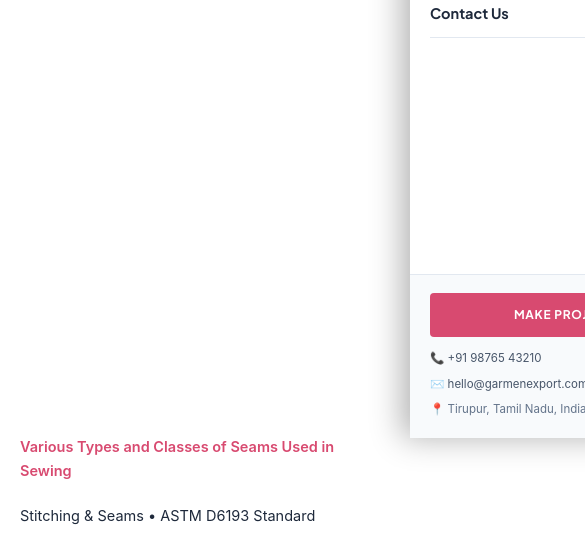
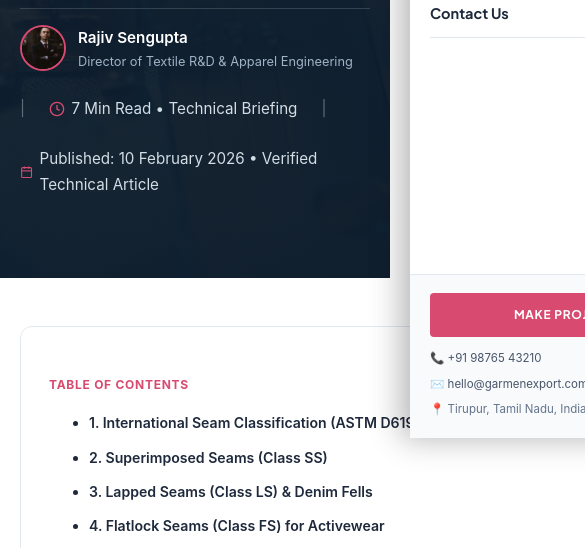
Before and after one commit to Saranya-vijaykumar/Garments_export-house., a plain HTML site: page blog-details.html in a window 390 px wide. Shown: the part 406-954 px from the top of the page, 585 px wide, since content can reach past the window. Drawn offline with Linux system fonts and the light colour scheme.

Commit message:
fix: resolve blank blog-details redirect pages and unconstrained SVG breadcrumb blowout
- blog-details.html: Replace broken photographic-hero div-bg with proper
  <img id='blogHeroBannerImg'> using page-hero-img class so hero banner
  renders correctly on all 9 redirected blog post URLs
- blog-details.html: Switch article layout to responsive .blog-detail-grid
  (280px sidebar + 1fr content on desktop, single column on mobile)
- blog-details.html: Fix breadcrumb SVGs with explicit width=14 height=14
- product-details.html: Fix breadcrumb SVGs with explicit width=14 height=14
- assets/css/style.css: Add .breadcrumbs svg constrained 14x14 sizing rules
- assets/css/style.css: Add full .photographic-hero, .photographic-hero-bg,
  .photographic-hero-overlay, .photographic-hero-content rules
- assets/css/style.css: Add .blog-detail-grid responsive layout rule
- assets/js/blog-data.js: Also update hero banner <img> src via
  #blogHeroBannerImg so each article shows its own cover image
- assets/js/theme.js: Safe-wrap matchMedia addEventListener with
  try/catch and addListener fallback for legacy browser compatibility

```diff
--- a/assets/css/style.css
+++ b/assets/css/style.css
@@ -2462,24 +2462,97 @@ textarea.form-control {
   text-shadow: 0 3px 15px rgba(0, 0, 0, 0.75);
 }
 
+.breadcrumbs,
 .page-hero-breadcrumbs {
-  display: flex;
-  align-items: center;
-  gap: 8px;
-  font-size: 13.5px;
+  display: flex !important;
+  align-items: center !important;
+  flex-wrap: wrap !important;
+  gap: 8px !important;
+  font-size: 13.5px !important;
   color: rgba(255, 255, 255, 0.85);
   font-weight: 500;
 }
 
+.breadcrumbs a,
 .page-hero-breadcrumbs a {
   color: #FFFFFF;
   text-decoration: underline;
   transition: color 0.2s;
 }
 
+.breadcrumbs a:hover,
 .page-hero-breadcrumbs a:hover {
   color: var(--garmen-pink);
 }
+
+.breadcrumbs svg,
+.page-hero-breadcrumbs svg {
+  width: 14px !important;
+  height: 14px !important;
+  min-width: 14px !important;
+  min-height: 14px !important;
+  max-width: 14px !important;
+  max-height: 14px !important;
+  flex-shrink: 0 !important;
+  display: inline-block !important;
+  vertical-align: middle !important;
+}
+
+/* Photographic Hero across Blog & Detail Views */
+.photographic-hero {
+  position: relative !important;
+  min-height: 440px !important;
+  display: flex !important;
+  align-items: center !important;
+  background-color: #0F172A !important;
+  overflow: hidden !important;
+  padding: 80px 0 !important;
+}
+
+.photographic-hero-bg {
+  position: absolute !important;
+  inset: 0 !important;
+  width: 100% !important;
+  height: 100% !important;
+  object-fit: cover !important;
+  object-position: center !important;
+  filter: brightness(0.7) !important;
+  z-index: 1 !important;
+}
+
+div.photographic-hero-bg {
+  background-size: cover !important;
+  background-position: center !important;
+}
+
+.photographic-hero-overlay {
+  position: absolute !important;
+  inset: 0 !important;
+  background: linear-gradient(180deg, rgba(11, 27, 43, 0.85) 0%, rgba(11, 27, 43, 0.95) 100%) !important;
+  z-index: 2 !important;
+}
+
+.photographic-hero-content {
+  position: relative !important;
+  z-index: 3 !important;
+  color: #FFFFFF !important;
+}
+
+/* Responsive Blog Detail Layout Grid */
+.blog-detail-grid {
+  display: grid;
+  grid-template-columns: 1fr;
+  gap: 2.5rem;
+  align-items: flex-start;
+}
+
+@media (min-width: 992px) {
+  .blog-detail-grid {
+    grid-template-columns: 280px 1fr;
+    gap: 3.5rem;
+  }
+}
+
 
 .page-hero-quote {
   max-width: 680px;
--- a/assets/js/blog-data.js
+++ b/assets/js/blog-data.js
@@ -537,7 +537,13 @@
     const readTime = document.getElementById('blogReadingTime');
     if (readTime) readTime.innerHTML = `${article.readTime} &bull; Technical Briefing`;
 
-    // 7. Hero Image
+    // 7. Hero Image & Top Hero Banner Background
+    const heroBannerImg = document.getElementById('blogHeroBannerImg') || document.querySelector('.photographic-hero-bg');
+    if (heroBannerImg && article.heroImage) {
+      heroBannerImg.src = article.heroImage;
+      heroBannerImg.alt = article.title;
+    }
+
     const heroImg = document.getElementById('blogHeroImg');
     if (heroImg) {
       heroImg.src = article.heroImage;
--- a/assets/js/theme.js
+++ b/assets/js/theme.js
@@ -388,11 +388,21 @@
 
     // Listen for OS system theme changes
     if (window.matchMedia) {
-      window.matchMedia('(prefers-color-scheme: dark)').addEventListener('change', (e) => {
-        if (!localStorage.getItem(THEME_KEY)) {
-          setTheme(e.matches ? 'dark' : 'light');
+      try {
+        const mql = window.matchMedia('(prefers-color-scheme: dark)');
+        const handleThemeChange = (e) => {
+          if (!localStorage.getItem(THEME_KEY)) {
+            setTheme(e.matches ? 'dark' : 'light');
+          }
+        };
+        if (typeof mql.addEventListener === 'function') {
+          mql.addEventListener('change', handleThemeChange);
+        } else if (typeof mql.addListener === 'function') {
+          mql.addListener(handleThemeChange);
         }
-      });
+      } catch (err) {
+        // Safe failover for legacy browsers
+      }
     }
   }
 
--- a/blog-details.html
+++ b/blog-details.html
@@ -119,22 +119,22 @@
     </div>
   </header>
 
-  <!-- Photographic Hero (Timber-Terra Caliber) -->
-  <section class="photographic-hero" style="min-height: 440px;">
-    <div class="photographic-hero-bg" style="background-image: url('assets/images/blog-global-trade.jpg');"></div>
-    <div class="photographic-hero-overlay" style="background: linear-gradient(180deg, rgba(11, 27, 43, 0.85) 0%, rgba(11, 27, 43, 0.95) 100%);"></div>
+  <!-- Hero Section with Background Banner & Breadcrumbs -->
+  <section class="page-hero photographic-hero">
+    <img id="blogHeroBannerImg" src="assets/images/blog-global-trade.jpg" alt="Trade Insights" class="page-hero-img photographic-hero-bg">
+    <div class="page-hero-overlay photographic-hero-overlay"></div>
 
-    <div class="container photographic-hero-content" style="max-width: 980px;">
+    <div class="container page-hero-content photographic-hero-content" style="max-width: 980px;">
       <!-- Breadcrumbs navigation inside hero -->
-      <nav class="breadcrumbs" aria-label="Breadcrumbs" style="margin-bottom: 1.25rem;">
-        <a href="index.html" style="color: rgba(255,255,255,0.7);">Home</a>
-        <svg xmlns="http://www.w3.org/2000/svg" viewBox="0 0 24 24" fill="none" stroke="currentColor" stroke-width="2" style="stroke: rgba(255,255,255,0.5);"><path d="m9 18 6-6-6-6"/></svg>
-        <a href="blog.html" style="color: rgba(255,255,255,0.7);">Trade Insights</a>
-        <svg xmlns="http://www.w3.org/2000/svg" viewBox="0 0 24 24" fill="none" stroke="currentColor" stroke-width="2" style="stroke: rgba(255,255,255,0.5);"><path d="m9 18 6-6-6-6"/></svg>
+      <nav class="breadcrumbs page-hero-breadcrumbs" aria-label="Breadcrumbs" style="margin-bottom: 1.25rem;">
+        <a href="index.html">Home</a>
+        <svg width="14" height="14" viewBox="0 0 24 24" fill="none" stroke="currentColor" stroke-width="2"><path d="m9 18 6-6-6-6"/></svg>
+        <a href="blog.html">Trade Insights</a>
+        <svg width="14" height="14" viewBox="0 0 24 24" fill="none" stroke="currentColor" stroke-width="2"><path d="m9 18 6-6-6-6"/></svg>
         <span id="blogBreadcrumbTitle" style="color: var(--color-accent); font-weight: 600;">EU CSDDD Compliance Briefing</span>
       </nav>
 
-      <div class="hero-pill-badge" style="margin-bottom: 1.25rem;">
+      <div class="hero-pill-badge" style="margin-bottom: 1.25rem; display: inline-block;">
         Regulatory Advisory &bull; European Union ESG Directive
       </div>
 
@@ -154,14 +154,14 @@
         <span style="opacity: 0.4;">|</span>
 
         <div style="display: flex; align-items: center; gap: 0.4rem;">
-          <svg style="width:16px; height:16px; stroke: var(--color-accent);" viewBox="0 0 24 24" fill="none" stroke="currentColor" stroke-width="2"><circle cx="12" cy="12" r="10"/><polyline points="12 6 12 12 16 14"/></svg>
+          <svg width="16" height="16" style="stroke: var(--color-accent);" viewBox="0 0 24 24" fill="none" stroke="currentColor" stroke-width="2"><circle cx="12" cy="12" r="10"/><polyline points="12 6 12 12 16 14"/></svg>
           <span id="blogReadingTime">8 Min Read &bull; Technical Briefing</span>
         </div>
 
         <span style="opacity: 0.4;">|</span>
 
         <div style="display: flex; align-items: center; gap: 0.4rem;">
-          <svg style="width:16px; height:16px; stroke: var(--color-accent);" viewBox="0 0 24 24" fill="none" stroke="currentColor" stroke-width="2"><rect x="3" y="4" width="18" height="18" rx="2" ry="2"/><line x1="16" y1="2" x2="16" y2="6"/><line x1="8" y1="2" x2="8" y2="6"/><line x1="3" y1="10" x2="21" y2="10"/></svg>
+          <svg width="16" height="16" style="stroke: var(--color-accent);" viewBox="0 0 24 24" fill="none" stroke="currentColor" stroke-width="2"><rect x="3" y="4" width="18" height="18" rx="2" ry="2"/><line x1="16" y1="2" x2="16" y2="6"/><line x1="8" y1="2" x2="8" y2="6"/><line x1="3" y1="10" x2="21" y2="10"/></svg>
           <span id="blogPublishDate">Published: February 2026 &bull; Verified Tirupur Hub</span>
         </div>
       </div>
@@ -174,7 +174,7 @@
   <!-- Article Body with Sticky Table of Contents -->
   <section class="section" style="padding-top: 0;">
     <div class="container" style="max-width: 1100px;">
-      <div class="grid grid-2" style="grid-template-columns: 280px 1fr; gap: 3.5rem; align-items: flex-start;">
+      <div class="blog-detail-grid">
 
         <!-- Sticky Table of Contents Sidebar -->
         <aside style="position: sticky; top: 110px; background: var(--bg-surface-alt); padding: 1.75rem; border-radius: var(--radius-md); border: 1px solid var(--border-color);">
```
Also changed, not shown: product-details.html (+2 -2 lines).
